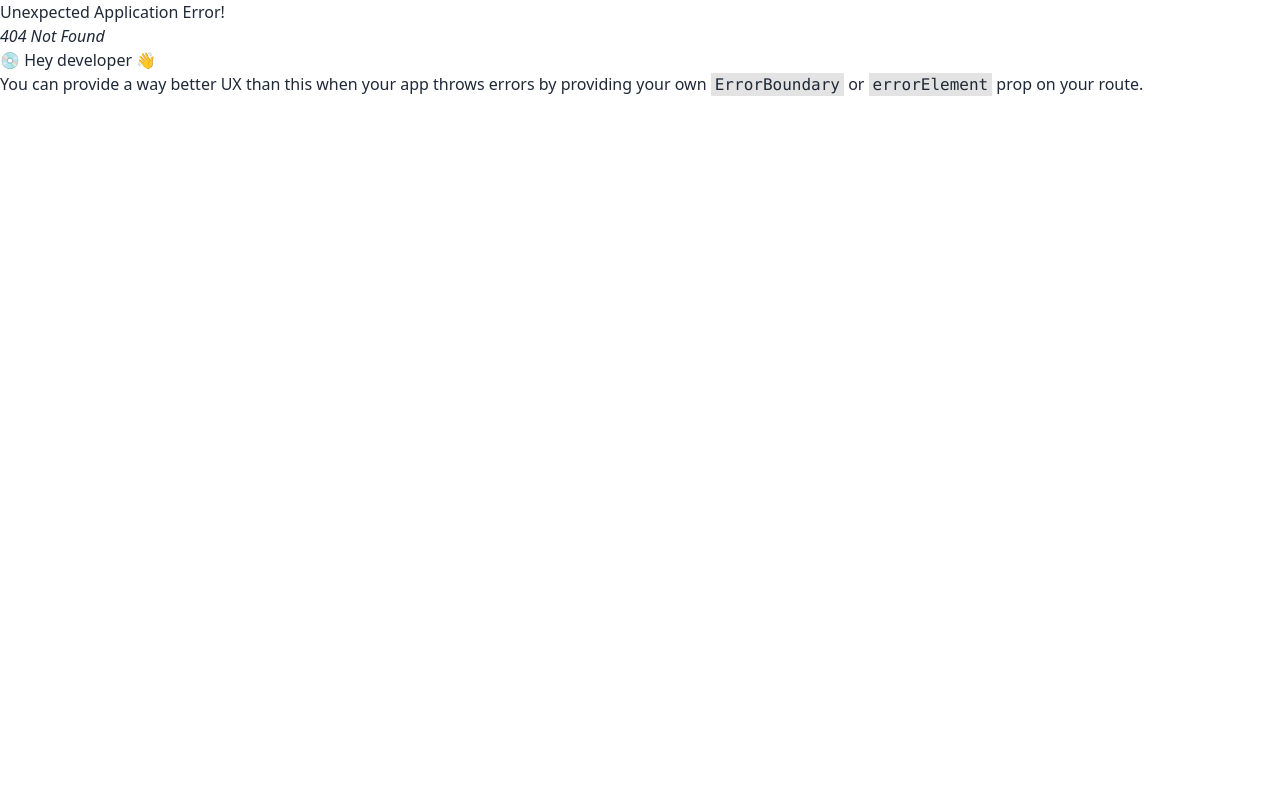
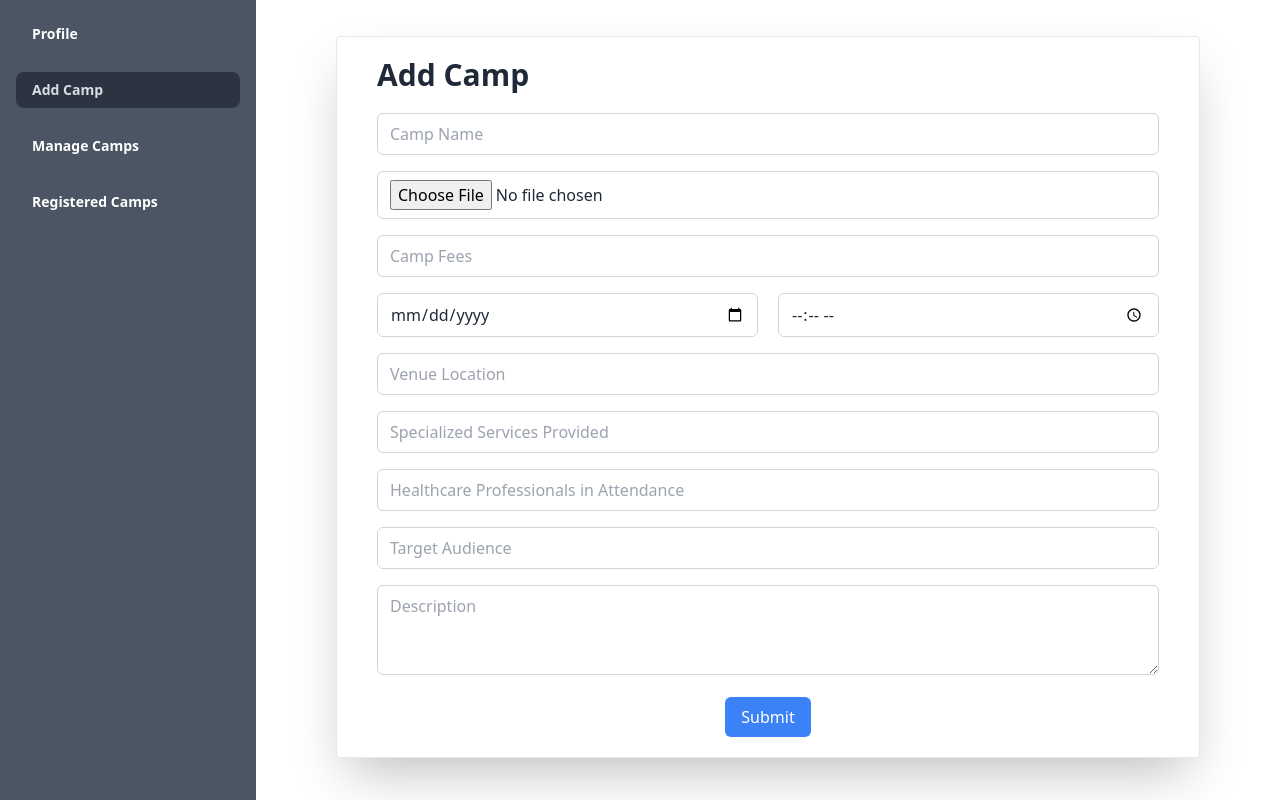
Before and after one commit to Afridi017018/Aid-Camp-Client, a React (Vite) app: page /dashboard/add-camp in a window 1280 px wide. Before the commit this address had no page. Built offline with nearby package versions, Linux system fonts and the light colour scheme.

Commit message:
designed add camp page

```diff
--- a/src/Routes.jsx
+++ b/src/Routes.jsx
@@ -1,6 +1,7 @@
 import { createBrowserRouter } from "react-router-dom";
 import App from "./LayOut/App";
 import DashBoard from "./LayOut/DashBoard";
+import AddCamp from "./pages/AddCamp/AddCamp";
 import AvailableCamps from "./pages/AvailableCamps/AvailableCamps";
 
 import CampDetails from "./pages/CampDetails/CampDetails";
@@ -68,6 +69,11 @@ export const router = createBrowserRouter([
                 path: "organizer-profile",
                 element: <OrganizerProfile />,
             },
+            {
+                path: "add-camp",
+                element: <AddCamp />,
+            },
+
         ]
     },
 ]);
--- /dev/null
+++ b/src/pages/AddCamp/AddCamp.jsx
@@ -0,0 +1,170 @@
+import React, { useState } from 'react';
+
+const AddCamp = () => {
+    const [campData, setCampData] = useState({
+        name: '',
+        image: null,
+        fees: null,
+        date: '',
+        time:'',
+        location: '',
+        servicesProvided: '',
+        professionalsInAttendance: '',
+        targetAudience: '',
+        description: '',
+    });
+
+    const handleInputChange = (e) => {
+        const { name, value } = e.target;
+        setCampData((prevData) => ({ ...prevData, [name]: value }));
+    };
+
+    const handleSubmit = (e) => {
+        e.preventDefault();
+        // Implement form submission logic here (e.g., API call to save the camp details)
+        console.log('Camp Data:', campData);
+        // Reset the form data after submission
+        setCampData({
+            name: '',
+            image: null,
+            fees: '',
+            date: '',
+            time:'',
+            location: '',
+            servicesProvided: '',
+            professionalsInAttendance: '',
+            targetAudience: '',
+            description: '',
+        });
+    };
+
+    return (
+        <div className="container mx-auto my-5">
+            <div className="lg:w-full mx-auto p-4 lg:px-20">
+                <div className="bg-white py-5 rounded border shadow-2xl px-10">
+                    <h1 className="text-3xl font-semibold mb-5">Add Camp</h1>
+                    <form onSubmit={handleSubmit}>
+                        <div className="mb-4">
+                            <input
+                                type="text"
+                                name="name"
+                                value={campData.name}
+                                onChange={handleInputChange}
+                                className="w-full border border-gray-300 rounded-md px-3 py-2 focus:outline-none focus:border-blue-500"
+                                placeholder='Camp Name'
+                                required
+                            />
+                        </div>
+                        <div className="mb-4">
+                            <input
+                                type="file"
+                                name="image"
+                                value={campData.image}
+                                onChange={handleInputChange}
+                                className="w-full border border-gray-300 rounded-md px-3 py-2 focus:outline-none focus:border-blue-500"
+                                required
+                            />
+                        </div>
+                        <div className="mb-4">
+                            <input
+                                type="number"
+                                name="fees"
+                                value={campData.fees}
+                                onChange={handleInputChange}
+                                className="w-full border border-gray-300 rounded-md px-3 py-2 focus:outline-none focus:border-blue-500"
+                                placeholder='Camp Fees'
+                                required
+                            />
+                        </div>
+                        <div className="mb-4 flex gap-5">
+                            <input
+                                type="date"
+                                name="date"
+                                value={campData.date}
+                                onChange={handleInputChange}
+                                className="w-full border border-gray-300 rounded-md px-3 py-2 focus:outline-none focus:border-blue-500"
+                                required
+                            />
+
+                            <input
+                                type="time"
+                                name="time"
+                                value={campData.time}
+                                onChange={handleInputChange}
+                                className="w-full border border-gray-300 rounded-md px-3 py-2 focus:outline-none focus:border-blue-500"
+                                required
+                            />
+
+                        </div>
+                        <div className="mb-4">
+                            <input
+                                type="text"
+                                name="location"
+                                value={campData.location}
+                                onChange={handleInputChange}
+                                className="w-full border border-gray-300 rounded-md px-3 py-2 focus:outline-none focus:border-blue-500"
+                                placeholder='Venue Location'
+                                required
+                            />
+                        </div>
+                        <div className="mb-4">
+                            <input
+                                type="text"
+                                id="servicesProvided"
+                                name="servicesProvided"
+                                value={campData.servicesProvided}
+                                onChange={handleInputChange}
+                                className="w-full border border-gray-300 rounded-md px-3 py-2 focus:outline-none focus:border-blue-500"
+                                placeholder='Specialized Services Provided'
+                                required
+                            />
+                        </div>
+                        <div className="mb-4">
+                            <input
+                                type="text"
+                                id="professionalsInAttendance"
+                                name="professionalsInAttendance"
+                                value={campData.professionalsInAttendance}
+                                onChange={handleInputChange}
+                                className="w-full border border-gray-300 rounded-md px-3 py-2 focus:outline-none focus:border-blue-500"
+                                placeholder='Healthcare Professionals in Attendance'
+                                required
+                            />
+                        </div>
+                        <div className="mb-4">
+                            <input
+                                type="text"
+                                id="targetAudience"
+                                name="targetAudience"
+                                value={campData.targetAudience}
+                                onChange={handleInputChange}
+                                className="w-full border border-gray-300 rounded-md px-3 py-2 focus:outline-none focus:border-blue-500"
+                                placeholder='Target Audience'
+                                required
+                            />
+                        </div>
+                        <div className="mb-4">
+                            <textarea
+                                id="description"
+                                name="description"
+                                value={campData.description}
+                                onChange={handleInputChange}
+                                className="w-full border border-gray-300 rounded-md px-3 py-2 focus:outline-none focus:border-blue-500"
+                                rows="3"
+                                placeholder='Description'
+                                required
+                            ></textarea>
+                        </div>
+                        <div className="flex justify-center">
+                            <button type="submit" className="bg-blue-500 text-white px-4 py-2 rounded-md">
+                                Submit
+                            </button>
+                        </div>
+                    </form>
+                </div>
+            </div>
+        </div>
+    );
+};
+
+export default AddCamp;
--- a/src/pages/OrganizerProfile/OrganizerProfile.jsx
+++ b/src/pages/OrganizerProfile/OrganizerProfile.jsx
@@ -23,10 +23,9 @@ const OrganizerProfile = () => {
   };
 
   const handleSaveClick = () => {
-    // Implement save/update logic here (e.g., API call to update the participant's profile)
-    // For simplicity, let's just toggle the editing state in this example
+
     setIsEditing(false);
-    // Display a success alert or handle errors accordingly
+
   };
 
   return (
--- a/src/pages/ParticipantProfile/ParticipantProfile.jsx
+++ b/src/pages/ParticipantProfile/ParticipantProfile.jsx
@@ -23,10 +23,9 @@ const ParticipantProfile = () => {
   };
 
   const handleSaveClick = () => {
-    // Implement save/update logic here (e.g., API call to update the participant's profile)
-    // For simplicity, let's just toggle the editing state in this example
+
     setIsEditing(false);
-    // Display a success alert or handle errors accordingly
+
   };
 
   return (
```
